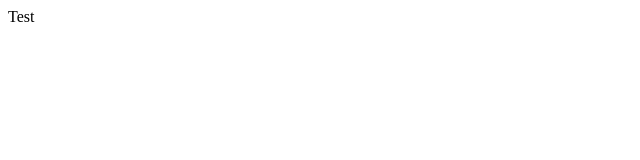
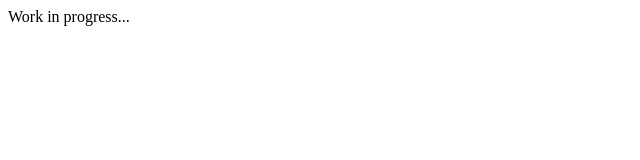
Before and after one commit to asebak/asebak.github.io, a plain HTML site: page index.html in a window 1280 px wide. Shown: the whole page, without its empty margins (0-640 px from the left). Drawn offline with Linux system fonts and the light colour scheme.

Commit message:
Update index.html

```diff
--- a/index.html
+++ b/index.html
@@ -1 +1 @@
-<a>Test</a>
+<a>Work in progress...</a>
```
